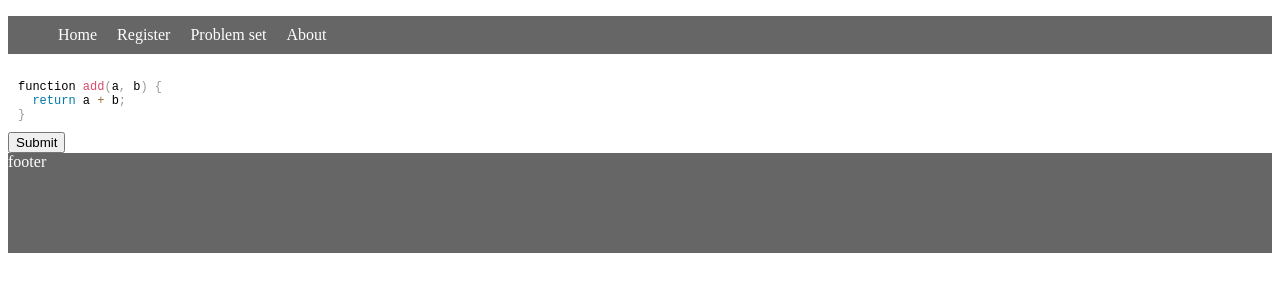
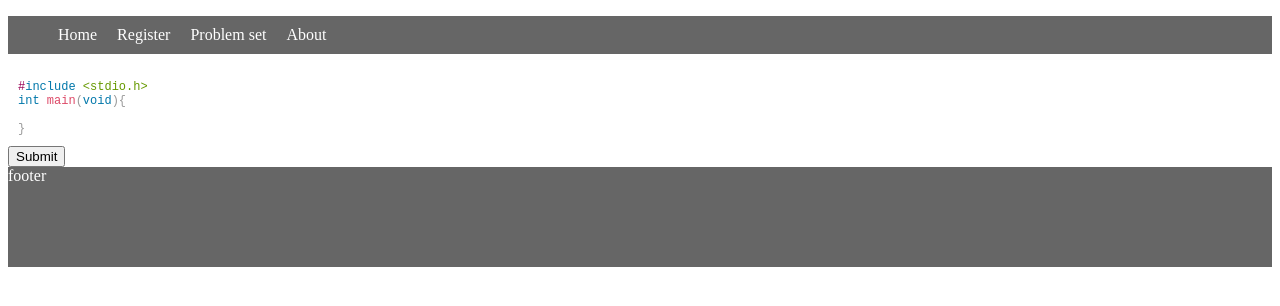
Before and after one commit to admidori/judgelight, a Next.js app in the folder frontend/: page / in a window 1280 px wide. Shown: the top 306 px of the page. Built offline with nearby package versions, Linux system fonts and the light colour scheme.

Commit message:
Refectoring and Add comments
Signed-off-by: Aoi Kondo <agotadmidori@gmail.com>

```diff
--- a/frontend/src/components/program_editor/editor.tsx
+++ b/frontend/src/components/program_editor/editor.tsx
@@ -4,13 +4,15 @@ import axios from 'axios';
 import Editor from 'react-simple-code-editor';
 import { highlight, languages } from 'prismjs/components/prism-core';
 import 'prismjs/components/prism-clike';
-import 'prismjs/components/prism-javascript';
 import 'prismjs/components/prism-c'
 import 'prismjs/themes/prism.css'
 
 export default function ProgramEditor() {
     const [code, setCode] = React.useState(
-        `function add(a, b) {\n  return a + b;\n}`
+`#include <stdio.h>
+int main(void){
+
+}`
     );
 
     const handleClick = () => {
@@ -32,6 +34,7 @@ export default function ProgramEditor() {
         <Editor
         value={code}
         onValueChange={code => setCode(code)}
+        // Todo: Select language
         highlight={code => highlight(code, languages.c)}
         padding={10}
         style={{
```
